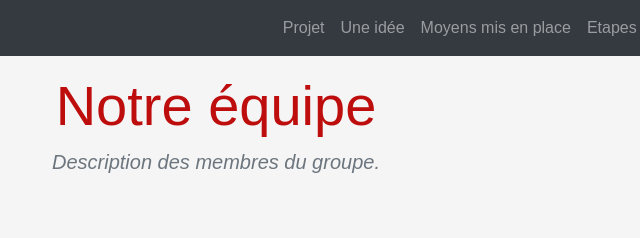
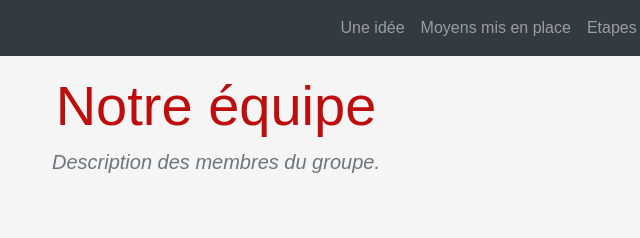
Before and after one commit to MaimounaBah/site-vitrine, a plain HTML site: page equipes.html in a window 1280 px wide. Shown: the top 238 px of the page, 424-1064 px from the left. Drawn offline with nearby package versions, Linux system fonts and the light colour scheme.

Commit message:
Update equipes.html

```diff
--- a/equipes.html
+++ b/equipes.html
@@ -18,9 +18,6 @@
                 </button>
 			     <div class="collapse navbar-collapse" id="navbarSupportedContent">
 				        <ul class="navbar-nav ml-auto ">
-    					   <li class="nav-item text-center">
-    			     	           <a class="nav-link" href="projet.html">Projet</a> <!--Mettre le lien vers notre site ici-->
-    					   </li>
 		                           <li class="nav-item text-center">
 		                                <a class="nav-link" href="index.html">Une idée</a>
 		                            </li>
```
Lines whose indentation alone changed are shown as unchanged.
